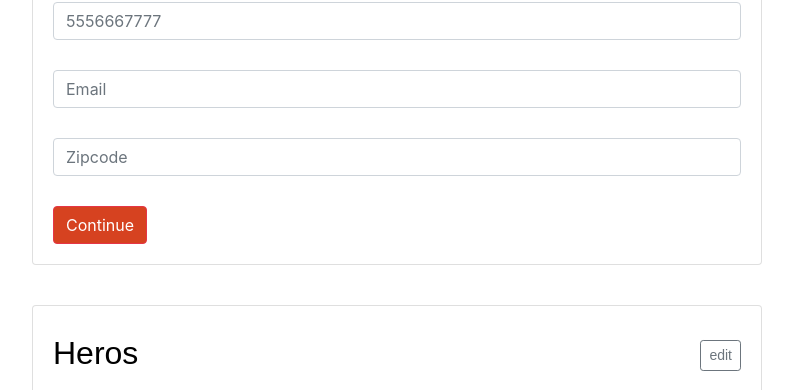
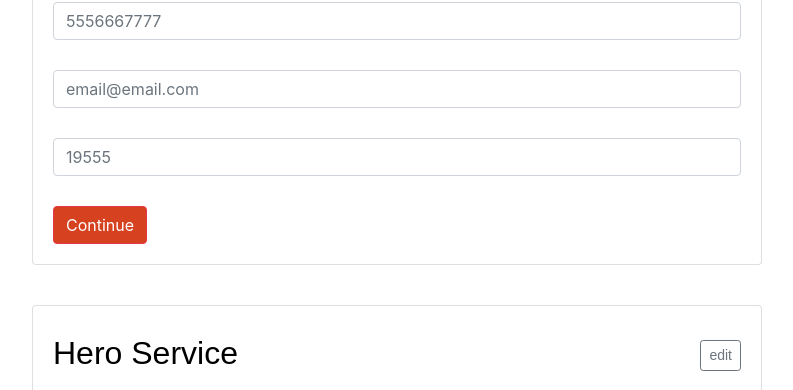
Before and after one commit to joeymariano/App4BarnesApplication, a React (Create React App) app: page / in a window 1280 px wide. Shown: the part 562-952 px from the top of the page, without its empty margins (53-846 px from the left). Built offline with nearby package versions, Linux system fonts and the light colour scheme.

Commit message:
updated class name

```diff
--- a/src/App.js
+++ b/src/App.js
@@ -16,7 +16,7 @@ class App extends Component {
 	  		<Row>
 				<Col md="12" lg="8">
 	        		<AccordionContainer title={ 'Customer Information'}/>
-	        		<AccordionContainer title={ 'Heros'}/>
+	        		<AccordionContainer title={ 'Hero Service'}/>
 	      		</Col>
 			</Row>
 	     </Container>
--- a/src/components/CustomerForm.js
+++ b/src/components/CustomerForm.js
@@ -115,12 +115,12 @@ class CustomerForm extends Component {
 				</FormGroup>
 
 				<FormGroup>
-					<Input id='email-input' name='email' placeholder={'Email'} type='email' value={ this.state.email } onChange={ this.updateState }/>
+					<Input id='email-input' name='email' placeholder={'email@email.com'} type='email' value={ this.state.email } onChange={ this.updateState }/>
 					<div id='email-err' className='errors'>{this.state.formErrors['emailErr']}</div>
 				</FormGroup>
 
 				<FormGroup>
-					<Input id='zipcode-input' placeholder={"Zipcode"} name='55555' type='text' value={ this.state.zipcode } onChange={ this.updateState }/>
+					<Input id='zipcode-input' placeholder={"19555"} name='zipcode' type='text' value={ this.state.zipcode } onChange={ this.updateState }/>
 					<div id='zipcode-err' className='errors'>{ this.state.formErrors['zipcodeErr'] }</div>
 				</FormGroup>
 
--- a/src/components/Heros.js
+++ b/src/components/HeroService.js
@@ -4,9 +4,9 @@
 // Zip Code (at least 5 digits, only numbers)
 
 import React, { Component } from 'react';
-import { Button, Form, FormGroup, Input, Row, Col, Card, CardBody } from 'reactstrap';
+import { Button } from 'reactstrap';
 
-class CustomerForm extends Component {
+class HeroService extends Component {
 	constructor(props) {
 		super(props);
 		this.state = {
@@ -24,9 +24,6 @@ class CustomerForm extends Component {
 
 	handleSubmit = (event) => {
 		event.preventDefault()
-		if (this.formValidator()){
-	    this.props.visibleCntrl() // toggle state to be not visible
-		}
 	}
 
 	formVisibleCntrl = () => {
@@ -44,4 +41,4 @@ class CustomerForm extends Component {
 	}
 }
 
-export default CustomerForm
+export default HeroService
--- a/src/containers/AccordionContainer.js
+++ b/src/containers/AccordionContainer.js
@@ -1,5 +1,6 @@
 import React, { Component } from 'react';
 import CustomerForm from '../components/CustomerForm'
+import HeroService from '../components/HeroService'
 import { Collapse, Button, CardBody, Card, Row, Col } from 'reactstrap';
 
 class AccordionContainer extends Component {
@@ -23,7 +24,9 @@ class AccordionContainer extends Component {
 	outputFormOrHero = () => {
 		if (this.props.title === 'Customer Information'){
 			return <CustomerForm visibleCntrl={ this.visibleCntrl } visible={ this.state.visible }/>
-
+		}
+		if (this.props.title === 'Hero Service'){
+			return <HeroService visibleCntrl={ this.visibleCntrl } visible={ this.state.visible }/>
 		}
 	}
 
@@ -39,6 +42,7 @@ class AccordionContainer extends Component {
 						<Collapse isOpen={ this.state.visible }>
 							{ this.outputFormOrHero() }
 						</Collapse>
+
 					</CardBody>
 		    </Card>
 			</div>
```
